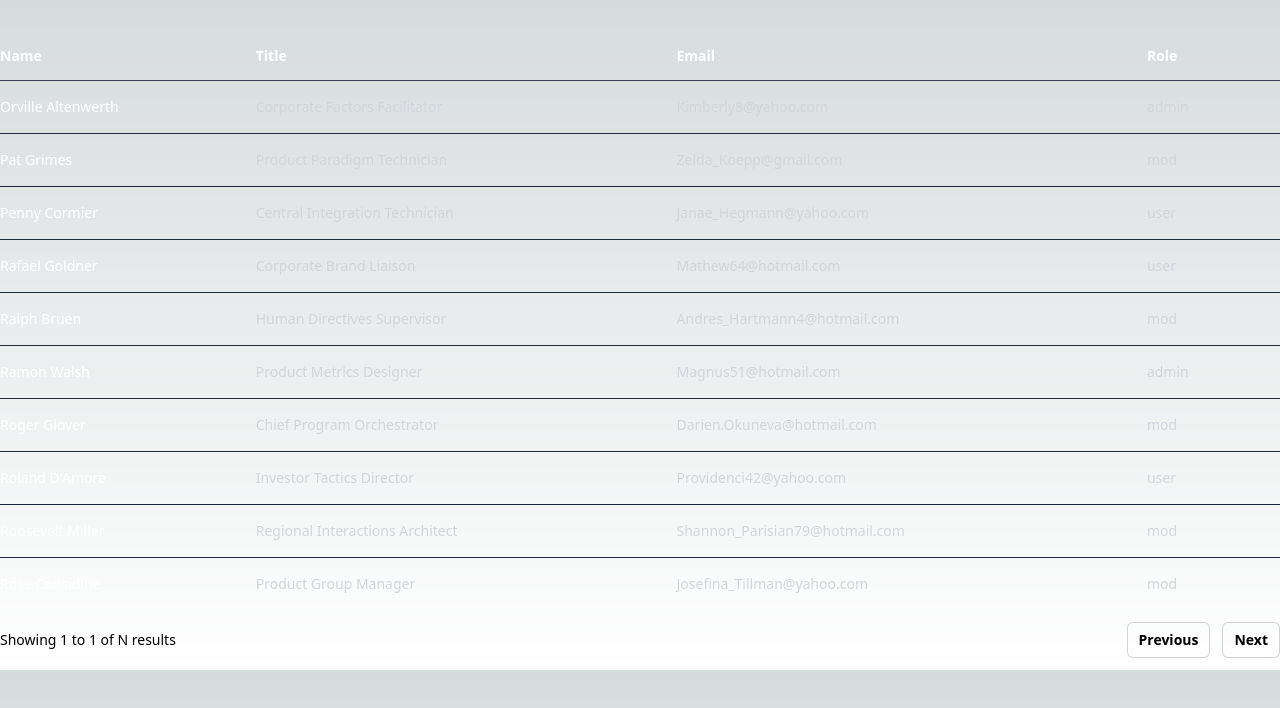
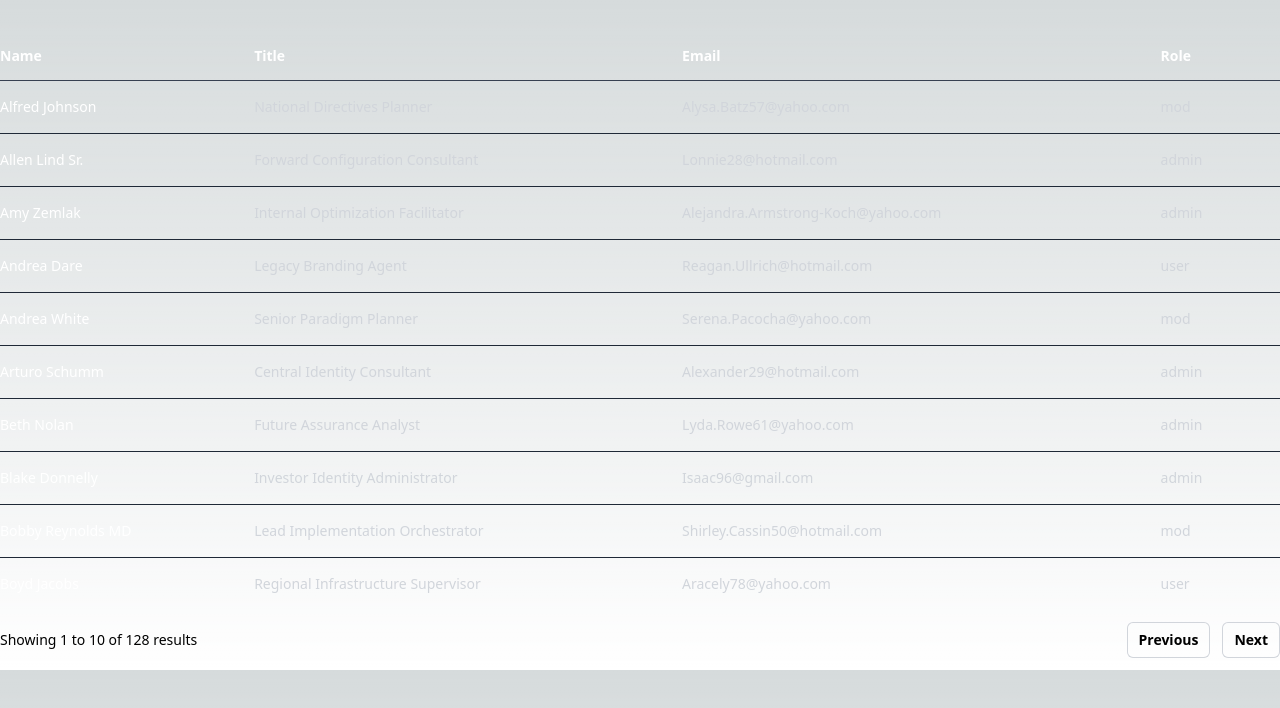
Before and after one commit to gorrion-io/summer-camp-2023, a Next.js app: page /task in a window 1280 px wide. Shown: the top 708 px of the page. Built offline with nearby package versions, Linux system fonts and the light colour scheme.

Commit message:
Implemented pagination component in pages/task.tsx

```diff
--- a/pages/task.tsx
+++ b/pages/task.tsx
@@ -1,3 +1,4 @@
+import {useState} from 'react';
 import useSWR from 'swr';
 
 const fetcher = async (url: string) => {
@@ -16,22 +17,37 @@ export default function Task() {
      * Use tanstack/react-query to fetch the data
      */
 
-    let page = 10;
-    const {data, error, isLoading} = useSWR(
-        `/api/people?page=${page}`,
-        fetcher
-    );
+    const [page, setPage] = useState(1);
+    const resultsPerPage = 10;
 
-    if (isLoading) {
-        return <h1>Loading</h1>;
-    }
+    const {data, isLoading, error} = useSWR(`api/people?page=${page}`, fetcher);
+
+    const [firstElIndex, setFirstElIndex] = useState(1);
+    const [lastElIndex, setLastElIndex] = useState(resultsPerPage);
+
+    const total = 128; // HARDCODED, FIX IN FUTURE
+    const maxPage = Math.ceil(total / 10);
+
+    const people: User[] = data;
+
     if (error) {
         return <h1>{error.message}</h1>;
     }
+    if (isLoading) {
+        return <h1>Loading...</h1>;
+    }
 
-    const people: User[] = data;
-    if (people.length === 0) {
-        return <h1>People list is empty</h1>;
+    function handlePagination(pageDelta: number) {
+        if (page == 1 && pageDelta < 0) return () => {};
+        if (page + pageDelta > maxPage) return () => {};
+
+        return () => {
+            setPage(page + pageDelta);
+            setFirstElIndex(firstElIndex + resultsPerPage * pageDelta);
+            if (lastElIndex + resultsPerPage * pageDelta > total)
+                setLastElIndex(total);
+            else setLastElIndex(lastElIndex + resultsPerPage * pageDelta);
+        };
     }
 
     return (
@@ -101,20 +117,28 @@ export default function Task() {
                             <div className="hidden sm:block">
                                 <p className="text-sm">
                                     Showing{' '}
-                                    <span className="font-medium">1</span> to{' '}
-                                    <span className="font-medium">1</span> of{' '}
-                                    <span className="font-medium">N</span>{' '}
+                                    <span className="font-medium">
+                                        {firstElIndex}
+                                    </span>{' '}
+                                    to{' '}
+                                    <span className="font-medium">
+                                        {lastElIndex}
+                                    </span>{' '}
+                                    of{' '}
+                                    <span className="font-medium">{total}</span>{' '}
                                     results
                                 </p>
                             </div>
                             <div className="flex flex-1 justify-between sm:justify-end">
                                 <a
+                                    onClick={handlePagination(-1)}
                                     href="#"
                                     className="relative inline-flex items-center rounded-md px-3 py-2 text-sm font-semibold ring-1 ring-inset ring-gray-300 hover:bg-gray-50 focus-visible:outline-offset-0"
                                 >
                                     Previous
                                 </a>
                                 <a
+                                    onClick={handlePagination(1)}
                                     href="#"
                                     className="relative ml-3 inline-flex items-center rounded-md px-3 py-2 text-sm font-semibold ring-1 ring-inset ring-gray-300 hover:bg-gray-50 focus-visible:outline-offset-0"
                                 >
```
